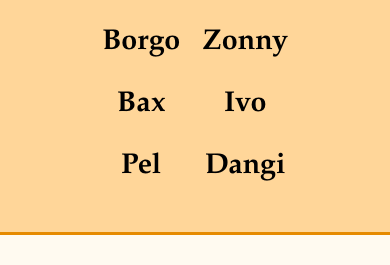
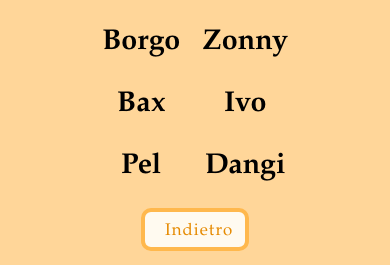
Before and after one commit to Borgo99/fifafes, a plain HTML site: page prossima_edizione.html in a window 390 px wide. Shown: the part 519-784 px from the top of the page. Drawn offline with nearby package versions, Linux system fonts and the light colour scheme.

Commit message:
Add files via upload

```diff
--- a/prossima_edizione.css
+++ b/prossima_edizione.css
@@ -68,7 +68,7 @@ p.second_block_title {
 }
 
 .button {
-    width: 250px;
+    width: 100px;
     border-style: solid;
     border-color: #ffb84d;
     border-radius: 10px;
@@ -77,9 +77,12 @@ p.second_block_title {
     text-align: center;
     padding: 10px 20px 6px 20px;
     font-family: Palatino;
-    font-size: 20px;
+    font-size: 3vh;
     color: #e68a00;
     letter-spacing: 1px;
+    display: block;
+    margin-top: 4vh;
+    margin-left: 2vw;
 }
 .button:hover{
     background-color: cornsilk;
@@ -161,16 +164,20 @@ p.second_block_title {
     .first_block {
         display: block;
         width: 100%;
-        height: 100%;
+        height: auto;
         border-right: solid 0vw #e68a00;
         border-bottom: solid 1vw #e68a00;
         padding-top: 0px;
+        background-color: #ffd699;
     }
     .first_block_subtitle {
         font-size: 4.5vh;
     }
     .first_block_maintext {
         font-size: 6vh;
+    }
+    .first_block_players {
+        padding-bottom: 3vh;
     }
 
     .second_block {
@@ -190,4 +197,13 @@ p.second_block_title {
         height: 75vh;
     }
 
+    .button {
+        margin-left: auto;
+        margin-right: auto;
+        font-size: 2vh;
+        width: 60px;
+        margin-top: 0;
+        margin-bottom: 2vh;
+    }
+
 }
--- a/prossima_edizione.html
+++ b/prossima_edizione.html
@@ -44,6 +44,7 @@
                 <p>Dangi</p>
                 </div>
             </div>
+            <a href="index.html" class="button">Indietro</a>
 
         </div>
 
```
